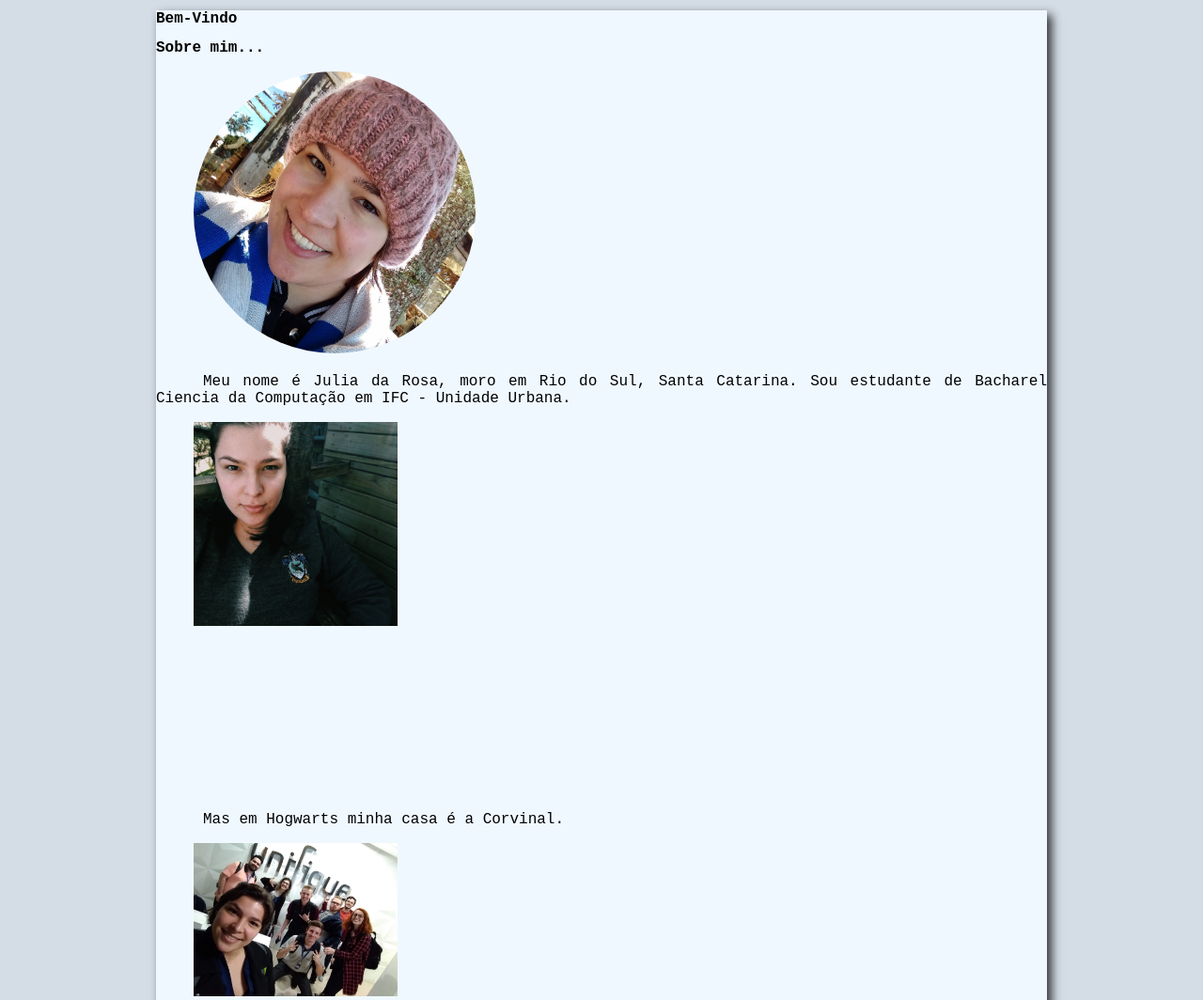
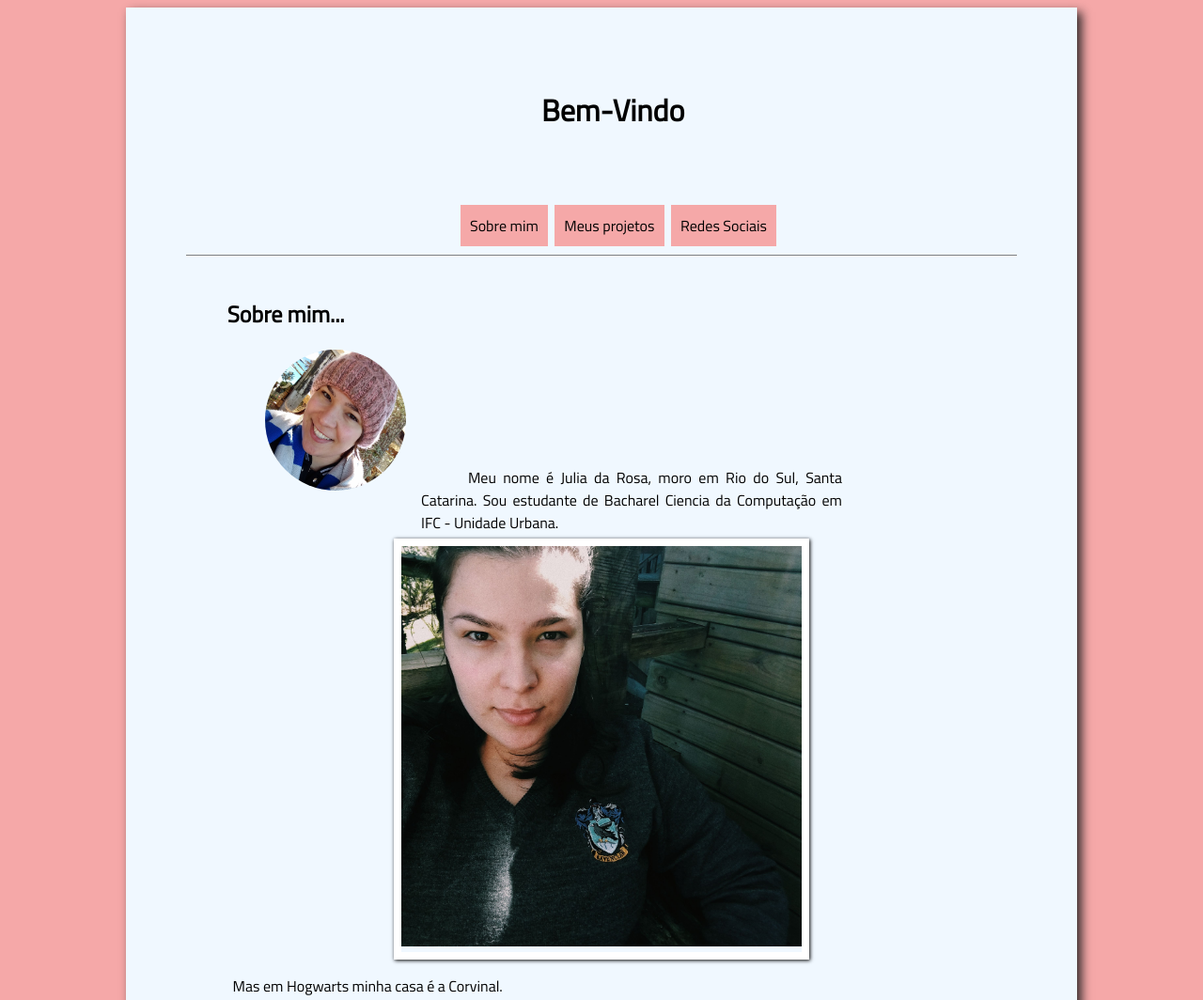
Before and after one commit to imjuliadarosa/projeto-site, a plain HTML site: page index.html in a window 1280 px wide. Shown: the top 1064 px of the page at 94% size. Drawn offline with Linux system fonts and the light colour scheme.

Commit message:
Atualização

```diff
--- a/_css/style.css
+++ b/_css/style.css
@@ -1,14 +1,50 @@
+@import url('https://fonts.googleapis.com/css2?family=Titillium+Web&display=swap');
 *{
-    font-family:'Courier New', Courier, monospace;
-    font-size: 16px;
+    font-family: 'Titillium Web', sans-serif;
+}
+header#header01{
+    border-bottom: 1px gray solid;
+    height: 200px;
+}
+header#header01 h1{
+    position: absolute;
+    left: 45%;
+}
+nav{
+    display: block;
+}
+nav ul{
+    list-style: none;
+    position: absolute;
+    top:200px;
+    left: 35%;
+}
+nav li{
+    display: inline-block;
+    background-color: rgb(245, 168, 168);
+    padding: 10px;
+    margin: 2px;
+    transition: background-color 1s;
+}
+nav li:hover{
+    background-color:rgb(250, 221, 221);;
+}
+nav a{
+    color: black;
+    text-decoration: none;
+}
+nav a:hover{
+    color: white;
+    text-decoration: underline;
 }
 body{
-    background-color:rgb(212, 221, 230);
+    background-color:rgb(245, 168, 168);
     color: black;
 }
 main{
     background-color: aliceblue;
-    width: 75%;
+    width: 70%;
+    padding: 5%;
     margin: auto;
     box-shadow: 5px 5px 10px rgba(25, 26, 27, 0.884);
 }
@@ -18,23 +54,41 @@ p{
 }
 img {
 }
+article#profile{
+    margin: 5%;
+}
+article#profile p{
+    position: absolute;
+    top:60%;
+    left: 35%;
+    right: 30%;
+}
 figure.profile img{
-    width:300px;
-    height:300px;
+    width:150px;
+    height:150px;
     border-radius:50%;
 }
+
+figure.foto-legenda{
+    margin: 0% 25% 0% 25%;
+    position: relative;
+    border: 8px solid white;
+    box-shadow: 1px 1px 4px black;
+}
 figure.foto-legenda img{
-    width: 25%;
+    width: 100%;
     height: auto;
 }
 figure.foto-legenda figcaption{
     opacity: 0;
-    position: relative;
+    position: absolute;
+    top:0px;
     background-color: rgba(0,0,0,.4);
     color: white;
-    width: auto;
-    height: auto;
+    width: 100%;
+    height: 100%;
     padding: 10px;
+    box-sizing: border-box;
     transition: opacity 1s;
 }
 figure.foto-legenda:hover figcaption{
--- a/index.html
+++ b/index.html
@@ -8,15 +8,24 @@
 </head>
 <body>
     <main>
-        <head>
-    <h1>Bem-Vindo</h1>
-    </head>
-    <article>
+        <header id = "header01">
+        <h1>Bem-Vindo</h1>
+        <nav>
+        <ul>
+            <li><a href = "index.html ">Sobre mim</a></li>
+            <li> <a href="myprojects.html">Meus projetos</a></li>
+            <li> <a href="mycontacts.html">Redes Sociais</a></li>
+        </ul>
+    </nav>
+    </header>
+    <article id = "profile">
         <h1>Sobre mim...</h1>
         <figure class = 'profile'>
             <img src="_midia\julia-perfil-snowvalley-2019.jpg">
         </figure>
         <p>Meu nome é Julia da Rosa, moro em Rio do Sul, Santa Catarina. Sou estudante de Bacharel Ciencia da Computação em IFC - Unidade Urbana.</p>
+    </article>
+    <article>
         <figure class ="foto-legenda">
             <img src="_midia/julia-ravenclaw.jpg">
             <figcaption>
```
Also changed, not shown: mycontacts.html (added), myprojects.html (added).
